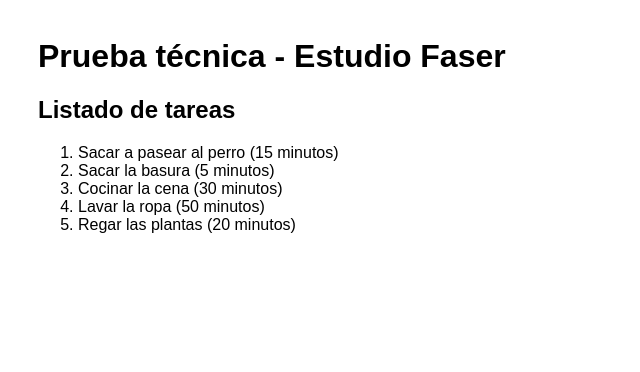
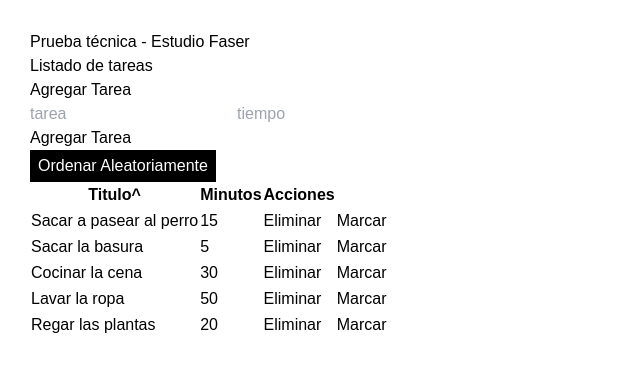
Before and after one commit to pgqueme/faser-prueba-tecnica, an Angular app: page / in a window 1280 px wide. Shown: the top 372 px of the page, without its empty margins (0-640 px from the left). Built offline with nearby package versions, Linux system fonts and the light colour scheme.

Commit message:
functioning

```diff
--- a/src/app/app.component.html
+++ b/src/app/app.component.html
@@ -1,7 +1,37 @@
 <div class="container">
-	<h1>Prueba técnica - Estudio Faser</h1>
-	<h2>Listado de tareas</h2>
-	<ol>
-		<li *ngFor="let tarea of tareas">{{tarea.titulo}} ({{tarea.minutos}} minutos)</li>
-	</ol>
+  <h1>Prueba técnica - Estudio Faser</h1>
+  <h2>Listado de tareas</h2>
+  <h2>Agregar Tarea</h2>
+  <div class="flex">
+    <input #inputTarea type="text" placeholder="tarea">
+    <input #inputTime type="number" placeholder="tiempo">
+  </div>
+  <button (click)="addTask()">Agregar Tarea</button>
+
+  <div>
+    <button (click)="sortAleatory()" class="px-2 py-1 bg-black text-white">Ordenar Aleatoriamente</button>
+  </div>
+  <table #table>
+    <thead>
+    <tr>
+      <th #titleCol class="cursor-pointer" (click)="sortByText(titleCol, 'titulo')"><span>Titulo</span><i
+        class="text-[10px] bg-[#f3f4f6] rounded-sm p-1 text-black fa-solid fa-chevron-up hidden"></i>^<i
+        class="text-[10px] bg-[#f3f4f6] rounded-sm p-1 text-black fa-solid fa-chevron-down hidden">v</i></th>
+      <th #timeCol (click)="sortByTime(timeCol, 'minutos')"><span>Minutos</span><i
+        class="text-[10px] bg-[#f3f4f6] rounded-sm p-1 text-black fa-solid fa-chevron-up hidden"></i><i
+        class="text-[10px] bg-[#f3f4f6] rounded-sm p-1 text-black fa-solid fa-chevron-down hidden"></i></th>
+      <th>Acciones</th>
+    </tr>
+    </thead>
+    <tbody>
+    <tr [style.background-color]="tarea.mark ? 'red' : ''" *ngFor="let tarea of tareas">
+      <td>{{tarea.titulo}}</td>
+      <td>{{tarea.minutos}}</td>
+      <td (click)="eliminarTarea(tarea)">Eliminar</td>
+      <td (click)="markTask(tarea)">Marcar</td>
+    </tr>
+
+    </tbody>
+  </table>
+
 </div>
--- a/src/app/app.component.scss
+++ b/src/app/app.component.scss
@@ -1,7 +1,11 @@
+.hidden {
+  display: none;
+}
+
 .container {
-    padding: 30px;
+  padding: 30px;
 }
 
 h1 {
-    margin-top: 0px;
+  margin-top: 0px;
 }
--- a/src/app/app.component.ts
+++ b/src/app/app.component.ts
@@ -1,18 +1,22 @@
-import { Component } from '@angular/core';
-import { AppService } from './app.service';
-import { Tarea } from './tarea';
+import {Component, ElementRef, OnInit, ViewChild} from '@angular/core';
+import {AppService} from './app.service';
+import {Tarea} from './tarea';
 
 @Component({
   selector: 'app-root',
   templateUrl: './app.component.html',
   styleUrls: ['./app.component.scss']
 })
-export class AppComponent {
+export class AppComponent implements OnInit {
+  @ViewChild('table', {static: false}) table: ElementRef<HTMLTableElement>;
+  @ViewChild('inputTime', {static: false}) inputTime: ElementRef<HTMLInputElement>;
+  @ViewChild('inputTarea', {static: false}) inputTarea: ElementRef<HTMLInputElement>;
   tareas: Tarea[];
 
   constructor(
     public service: AppService,
-	) { }
+  ) {
+  }
 
   ngOnInit() {
     this.obtenerTareas();
@@ -21,4 +25,84 @@ export class AppComponent {
   async obtenerTareas() {
     this.tareas = await this.service.obtenerTareas();
   }
+
+  getDirection(arrowUp, arrowDown): 'up' | 'down' {
+    if (
+      arrowUp.classList.contains('hidden') &&
+      arrowDown.classList.contains('hidden')
+    ) {
+      return 'up';
     }
+
+    if (arrowUp.classList.contains('hidden')) {
+      return 'up';
+    }
+    return 'down';
+  }
+
+  sortCol(col: HTMLTableHeaderCellElement, prop: string, fn: (row: Tarea[], direction: string) => void) {
+    const rows = Array.from(this.table.nativeElement.querySelectorAll('tbody tr'));
+    const arrowUp = col.querySelector('i.fa-chevron-up');
+    const arrowDown = col.querySelector('i.fa-chevron-down');
+    const direction = this.getDirection(arrowUp, arrowDown);
+
+    fn(this.tareas, direction);
+    if (direction === 'up') {
+      arrowUp.classList.remove('hidden');
+      arrowDown.classList.add('hidden');
+    }
+
+    if (direction === 'down') {
+      arrowUp.classList.add('hidden');
+      arrowDown.classList.remove('hidden');
+    }
+  }
+
+  sortByText(col: HTMLTableHeaderCellElement, prop: string) {
+    console.log('sortByTime');
+    this.sortCol(col, prop, (rows, direction) => {
+      rows.sort((a, b) => {
+        if (direction === 'up') {
+          return a[prop].localeCompare(b[prop]);
+        }
+        return b[prop].localeCompare(a[prop]);
+      });
+    });
+  }
+
+  sortByTime(col: HTMLTableHeaderCellElement, prop: string) {
+    console.log('sortByTime');
+    this.sortCol(col, prop, (rows, direction) => {
+      rows.sort((a, b) => {
+        if (direction !== 'up') {
+          return Number(a[prop]) - Number(b[prop]);
+        }
+        return Number(b[prop]) - Number(a[prop]);
+      });
+    });
+  }
+
+  addTask() {
+    const titulo = this.inputTarea.nativeElement.value;
+    const minutos = Number(this.inputTime.nativeElement.value);
+    this.tareas.push({
+      id: this.tareas.length + 1,
+      titulo,
+      minutos,
+    });
+  }
+
+  eliminarTarea(tarea: Tarea) {
+    this.tareas.splice(this.tareas.indexOf(tarea), 1);
+  }
+
+  markTask(tarea: Tarea) {
+    tarea.mark = !tarea.mark;
+  }
+
+  sortAleatory() {
+    this.tareas.sort(() => Math.random() - 0.5);
+  }
+
+  protected readonly origin = origin;
+}
--- a/src/app/tarea.ts
+++ b/src/app/tarea.ts
@@ -1,7 +1,9 @@
 export class Tarea {
-    constructor(
-        public id: number,
-        public titulo: string,
-        public minutos: number,
-    ){}
+  constructor(
+    public id: number,
+    public titulo: string,
+    public minutos: number,
+    public mark?: boolean
+  ) {
+  }
 }
--- a/src/styles.scss
+++ b/src/styles.scss
@@ -1,4 +1,8 @@
 /* You can add global styles to this file, and also import other style files */
 * {
-    font-family: Arial, Helvetica, sans-serif;
+  font-family: Arial, Helvetica, sans-serif;
 }
+
+@tailwind base;
+@tailwind components;
+@tailwind utilities;
--- /dev/null
+++ b/tailwind.config.js
@@ -0,0 +1,10 @@
+/** @type {import('tailwindcss').Config} */
+module.exports = {
+  content: [
+    "./src/**/*.{html,ts}",
+  ],
+  theme: {
+    extend: {},
+  },
+  plugins: [],
+}
```
Also changed, not shown: package.json (+7 -1 lines), 1 other file (tests, documents, lock files or other folders). Lines whose indentation alone changed are shown as unchanged.
